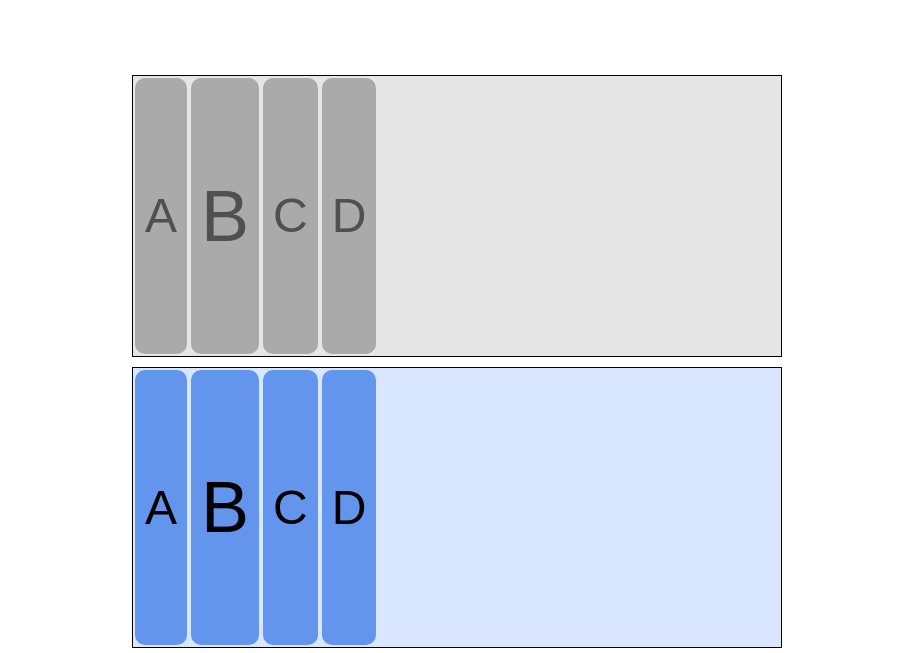
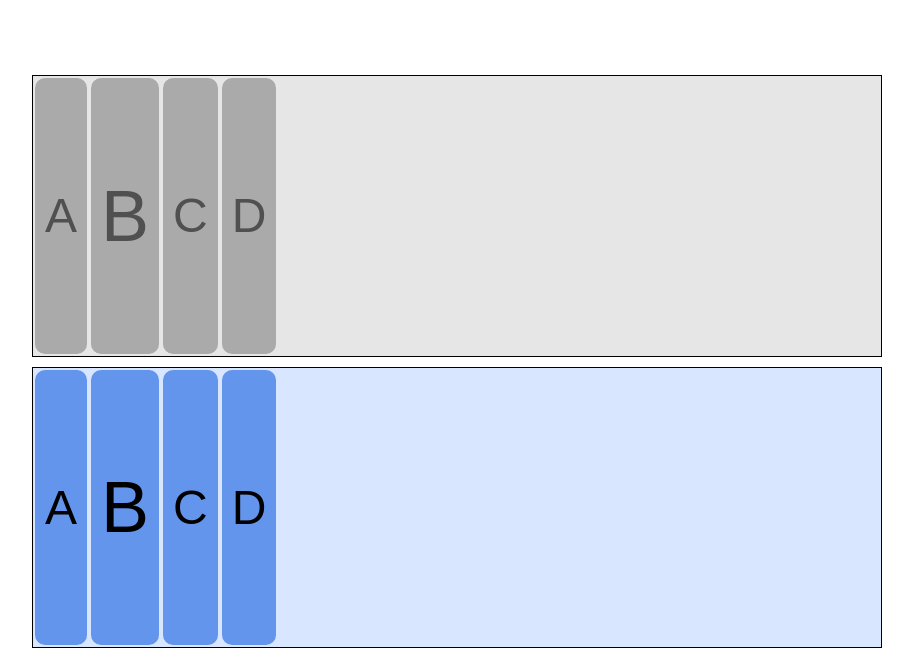
Before and after one commit to twodee/flexercise, a plain HTML site: page index.html in a window 1280 px wide. Shown: the top 653 px of the page, without its empty margins (183-1100 px from the left). Drawn offline with Linux system fonts and the light colour scheme.

Commit message:
Fiddle with layout to get clearer wrapping.

```diff
--- a/style.css
+++ b/style.css
@@ -18,9 +18,9 @@ body {
 }
 
 .centered-container {
-  width: 650px;
+  width: 850px;
   max-height: 650px;
-  max-width: 650px;
+  max-width: 850px;
   flex: 1 1 0;
   display: flex;
   flex-direction: column;
```
